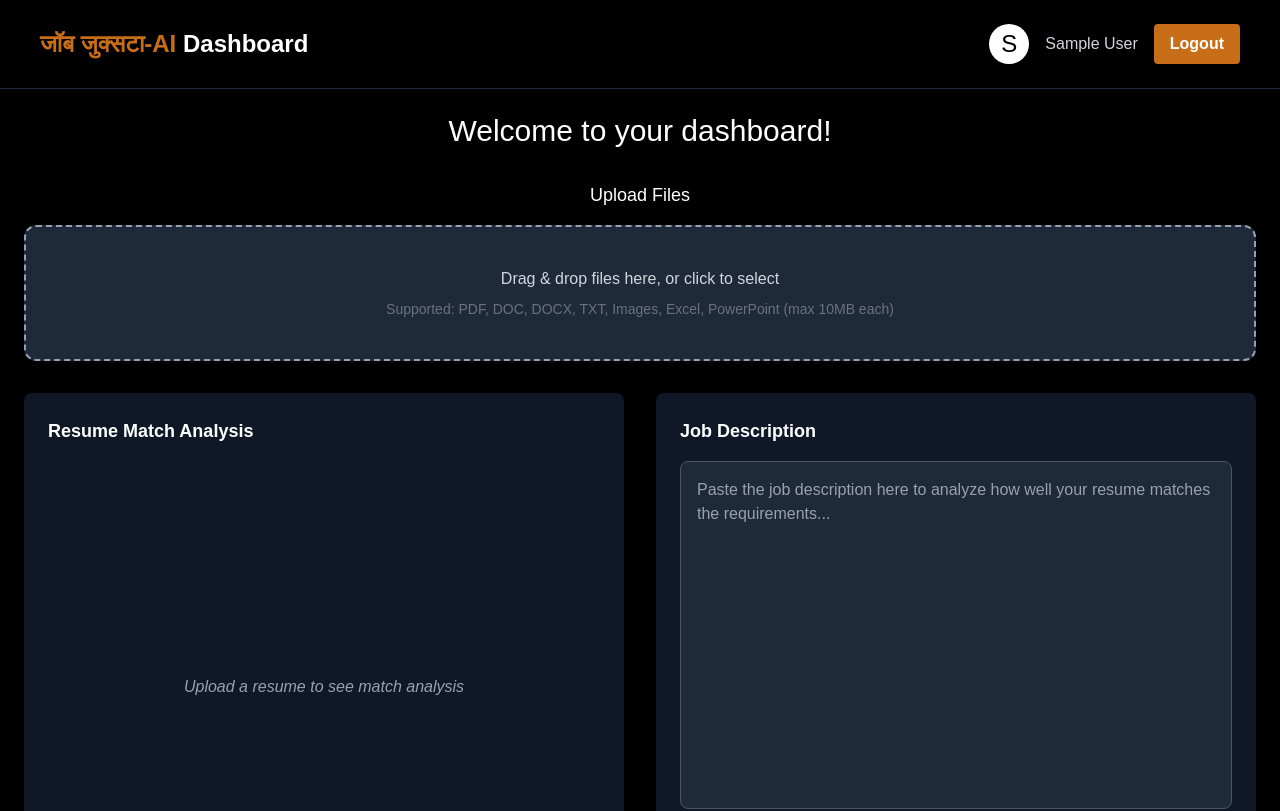
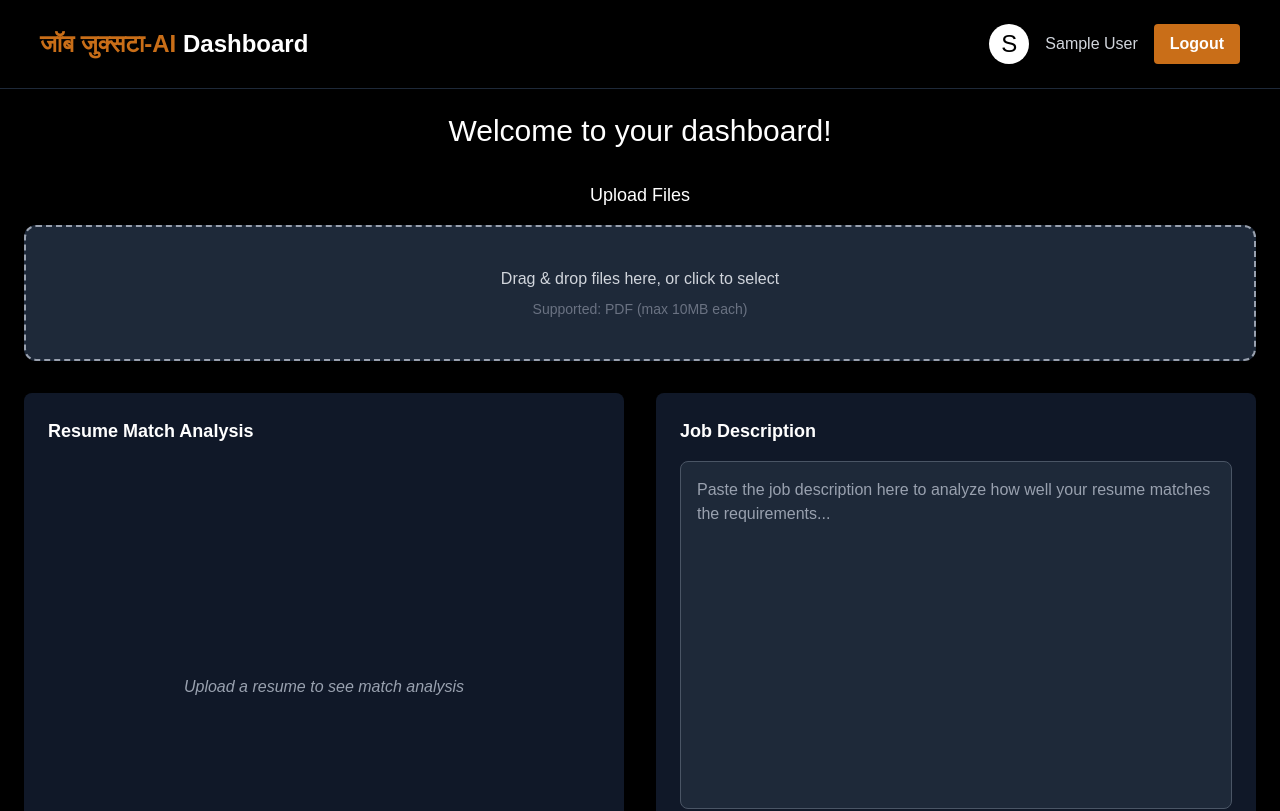
Before and after one commit to AtharvaKeshre/JobJuxta-AI, a Next.js app in the folder frontend/: page /home in a window 1280 px wide. Shown: the top 811 px of the page. Built offline with nearby package versions, Linux system fonts and the light colour scheme; sample sign-in values are in the browser's storage.

Commit message:
Added note to let user know about the services

```diff
--- a/frontend/src/app/home/page.tsx
+++ b/frontend/src/app/home/page.tsx
@@ -237,7 +237,7 @@ const analyzeMatch = analyzeResumeWithAI;
                 <div>
                   <p className="mb-2">Drag & drop files here, or click to select</p>
                   <p className="text-sm text-gray-500">
-                    Supported: PDF, DOC, DOCX, TXT, Images, Excel, PowerPoint (max 10MB each)
+                    Supported: PDF (max 10MB each)
                   </p>
                 </div>
               )}
--- a/frontend/src/app/signup/page.tsx
+++ b/frontend/src/app/signup/page.tsx
@@ -77,6 +77,7 @@ const SignUp: React.FC = () => {
               Let’s get you all set up so you can verify your personal account
               and begin setting up your profile.
             </p>
+            <p className="text-primary mt-2">Note: The service may take upto 60 seconds to respond for the 1st time</p>
 
             {error && (
               <div
```
